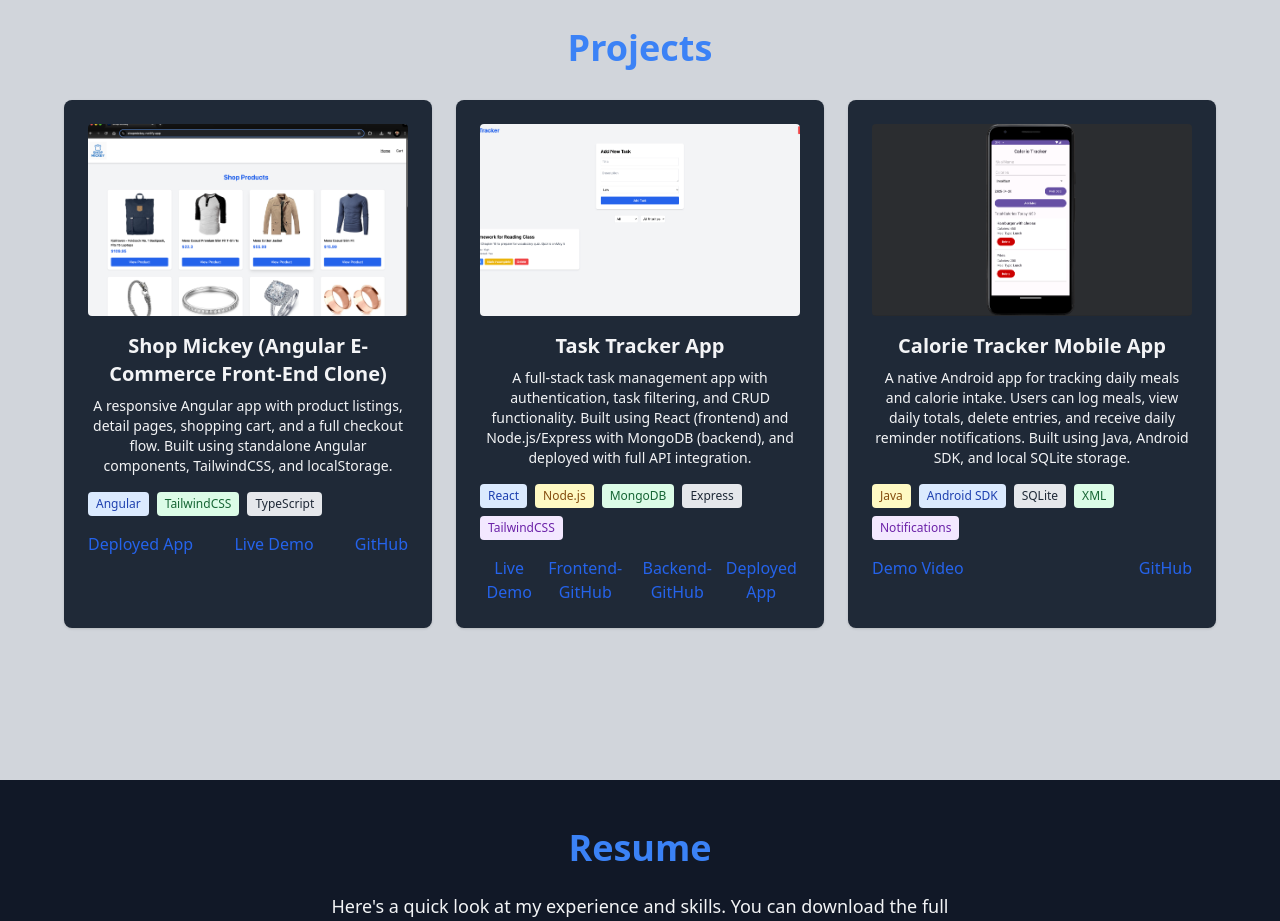
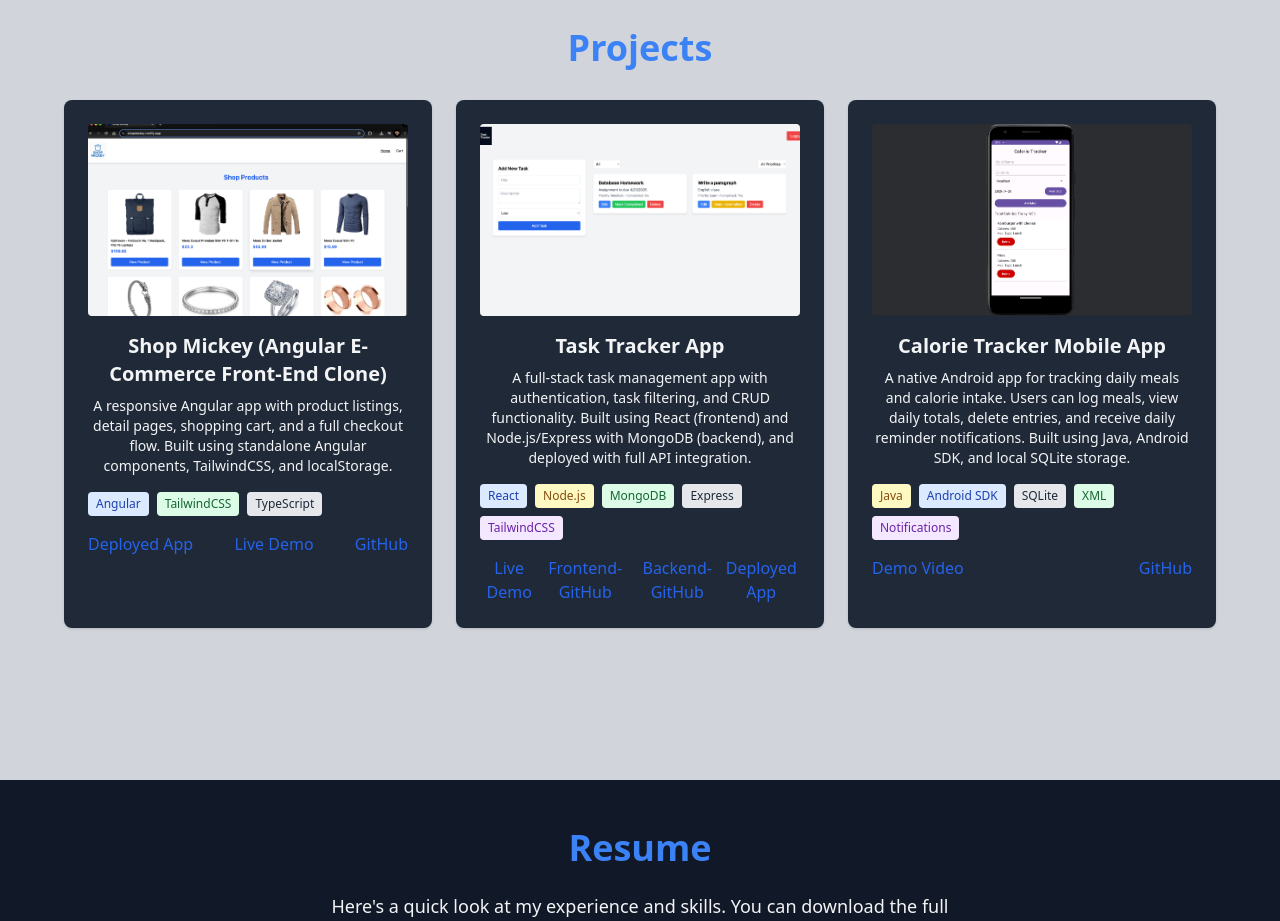
Before and after one commit to mickey-40/mickey-resume-site, an Angular app: page / in a window 1280 px wide. Shown: the part 820-1741 px from the top of the page. Built offline with nearby package versions, Linux system fonts and the light colour scheme.

Commit message:
added update screenshoton task tracker

```diff
--- a/src/app/sections/projects/projects.component.html
+++ b/src/app/sections/projects/projects.component.html
@@ -30,7 +30,7 @@
     <!-- ✅ Task Tracker App -->
     <div class="bg-gray-800 rounded-lg shadow p-6">
       <img
-        src="assets/screenshotTaskTracker.png"
+        src="assets/UpdatedscreenshotTT.png"
         alt="Task Tracker Screenshot"
         class="rounded mb-4 object-cover w-full h-48"
       />
```
Also changed, not shown: src/assets/UpdatedscreenshotTT.png (added).
